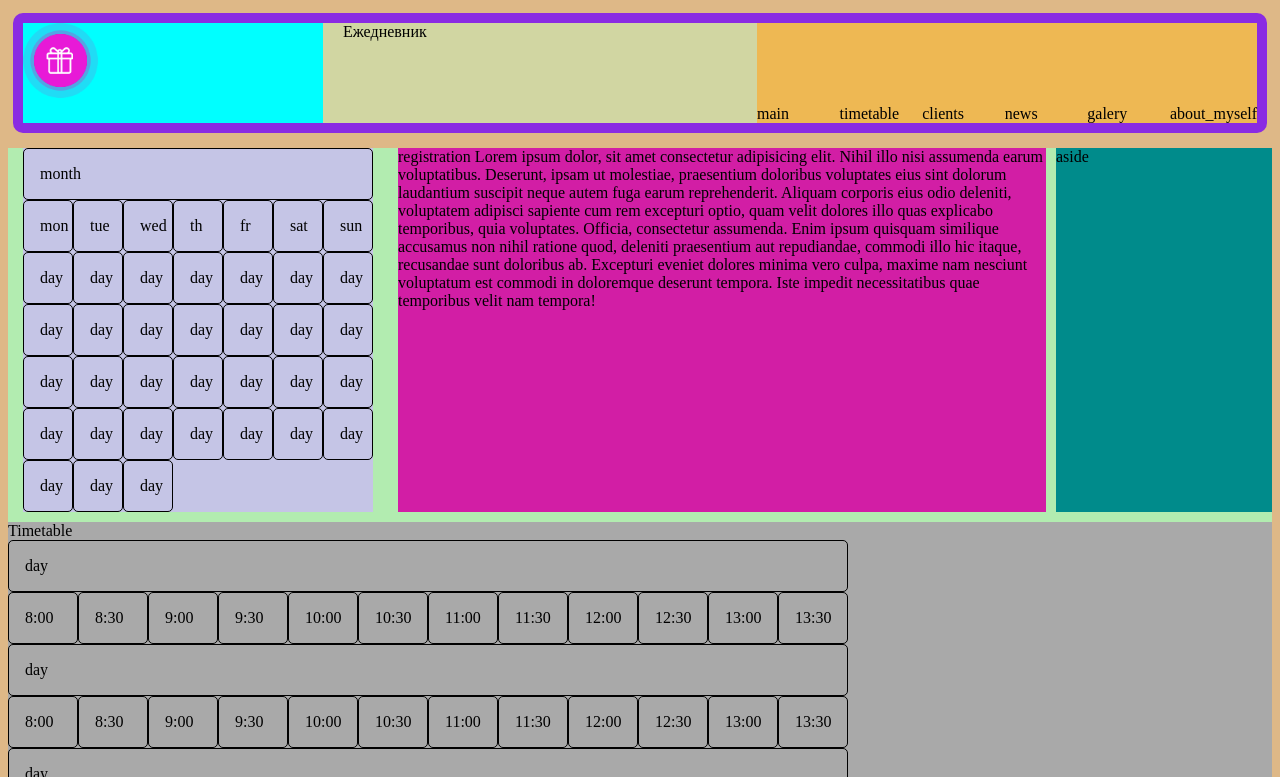
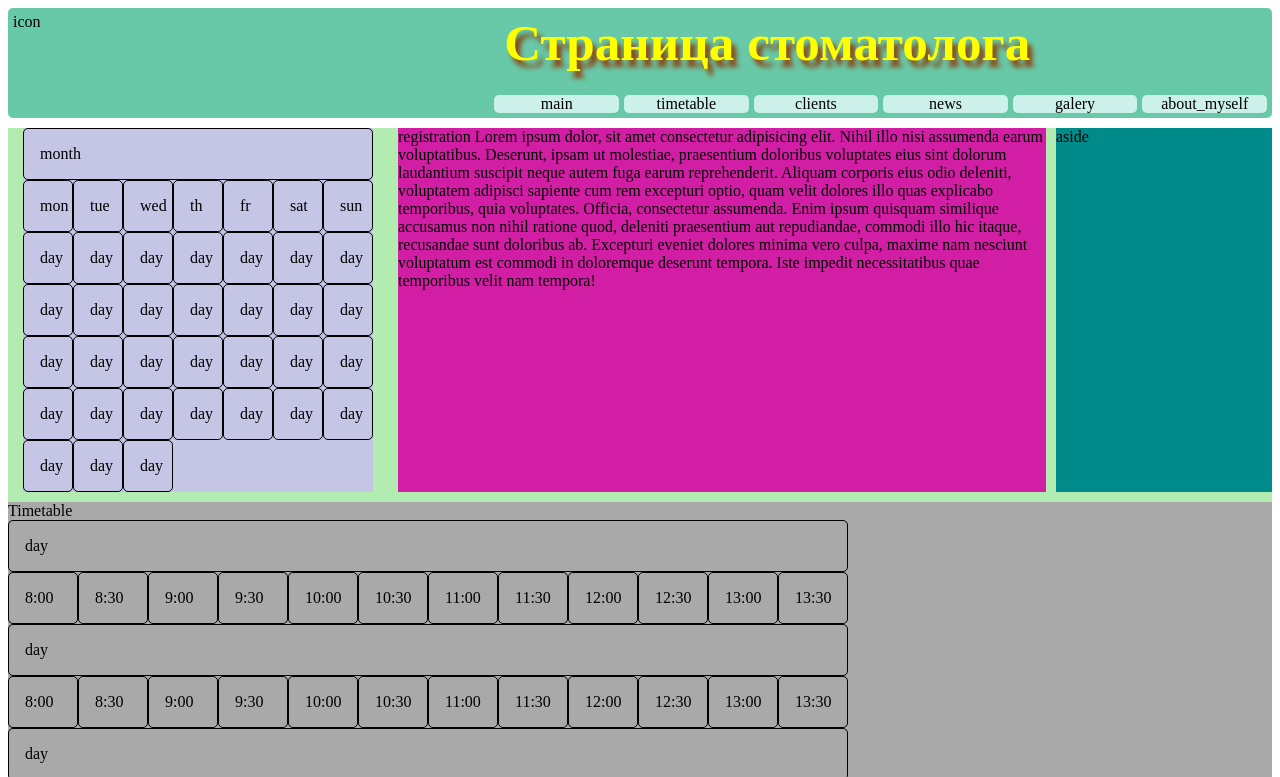
Before and after one commit to arckhr21/database, a website built with webpack: page index.html in a window 1280 px wide. Shown: the top 777 px of the page. Built offline with nearby package versions, Linux system fonts and the light colour scheme.

Commit message:
header_style

```diff
--- a/index.html
+++ b/index.html
@@ -14,25 +14,22 @@
 
             <div class="header">
                 <div class="header_photo">
-                    <!-- <p><img src="./src/assets/img/gift.png" alt="photo"></p> -->
-                    <!-- <img class="main_photo" src="./src/assets/img/1.jpg" alt="photo"> -->
-                    <!-- <img src="./src/assets/img/gift.png" alt="photo"> -->
-                    <!-- <picture>
-                        <source type="image/png" srcset="./src/assets/img/gift.png">
-                    </picture> -->
-                    <img src="./src/assets/img/gift.png" alt="photo">
+                    <!-- <img src="./src/assets/img/104.jpg" alt="photo"> -->
+                    icon
                 </div>
                 <div class="header_title">
                     <!-- <h1>Ежедневник</h1> -->
-                    <div class="content_header_title">Ежедневник</div>
+                    <div class="content_header_title">Страница стоматолога
+
+                    </div>
                 </div>
                 <div class="header_nav">
-                    <div class="header_nav_main">main</div>
-                    <div class="header_nav_timetable">timetable</div>
-                    <div class="header_nav_clients">clients</div>
-                    <div class="header_nav_news">news</div>
-                    <div class="header_nav_galery">galery</div>
-                    <div class="header_nav_about_myself">about_myself</div>
+                    <div class="header_nav_item header_nav_main">main</div>
+                    <div class="header_nav_item header_nav_timetable">timetable</div>
+                    <div class="header_nav_item header_nav_clients">clients</div>
+                    <div class="header_nav_item header_nav_news">news</div>
+                    <div class="header_nav_item header_nav_galery">galery</div>
+                    <div class="header_nav_item header_nav_about_myself">about_myself</div>
                 </div>
             </div>
             <div class="content">
--- /dev/null
+++ b/src/assets/scss/__vars.scss
@@ -0,0 +1,9 @@
+$linkColor: yellow;
+$h1Size: 2.5rem;
+$headerBackground: rgb(104, 201, 168);
+$navColor: rgb(204, 240, 234);
+//$navHoverColor: rgb(121, 204, 252);
+$navHoverColor: darkcyan;
+$navHoverTextColor: #fff;
+$headerTitleColor: yellow;
+$headerTitleSize: 4vw;
--- a/src/assets/scss/header.scss
+++ b/src/assets/scss/header.scss
@@ -1,52 +1,55 @@
 .header {
-    margin: 5px;
-    padding: 10px;
-    border-radius: 10px;
+    padding: 5px;
+    border-radius: 5px;
 
     grid-area: header;
-    background-color: blueviolet;
+    background-color: $headerBackground;
     height: 100px;
 
     display: grid;
-    grid-template-columns: 300px 1fr 500px ;
-    grid-template-rows: auto;
+    gap: 2px;
+
+    // grid-template-columns: 100px 1fr 1fr;
+    // grid-template-rows: auto;
 }
 .header_photo {
-    //display: block;
-    background-color:cyan;
-    background: 1px solid blue;
+    display: block;
+    background-color:$headerBackground;
+    grid-row: 1/span 2;
+}
+.header_title {
+    background-color:$headerBackground;
+    text-align: center;
+    grid-column: 2/span 2;
+}
+.content_header_title {
+    color:$headerTitleColor;
+    font-size: $headerTitleSize;
+    font-weight: 700;
+    text-shadow: saddlebrown 5px 7px 5px;
+    padding-left: 0px;
 
-    // width: 100%;
-    // height: 100%;
- }
- .header_photo > img {
-    //display: block;
-    max-width: 25%;
- }
-
-// .header_photo {
-//     //display: block;
-//     max-width: 100%;
-//     // width: 100%;
-//     // height: 100%;
-//     display: block;
-// }
-.header_title {
-    background-color:rgb(209, 214, 162);
-    background: 1px solid rgb(11, 43, 2);
-    padding-left: 20px;
-    // margin: 2,5px;
 }
 .header_nav {
     display: grid;
+    grid-column: 3/4;
+    //grid-column: 1/3;
+    gap: 5px;
     grid-template-columns: repeat(6, 1fr);
     grid-template-rows: auto;
 
     align-items: end;
     justify-content: space-evenly;
-    //justify-content: space-between;
 
-    background-color:rgb(238, 184, 83);
-    background: 1px solid rgb(11, 43, 2);
-    // margin: 2,5px;
+    background-color:$headerBackground;
 }
+.header_nav_item {
+    background-color: $navColor;
+    text-align: center;
+    border-radius: 5px;
+
+}
+.header_nav_item:hover {
+    background-color: $navHoverColor;
+    color: $navHoverTextColor;
+}
--- a/src/assets/scss/index.scss
+++ b/src/assets/scss/index.scss
@@ -1,5 +1,5 @@
 //@import "./_normalize";
-//@import "./vars";
+@import "./__vars";
 //@import "./_mixins";
 @import "./container";
 @import "./header";
@@ -14,8 +14,8 @@
 @import "./aboutmyself";
 
 body {
-    background-color: burlywood;
-    //min-height: 100vh;
+    background-color: #fff;
+    //font-size: 10px;
 }
 
 
--- a/src/assets/scss/vars.scss
+++ /dev/null
@@ -1,2 +0,0 @@
-$linkColor: yellow;
-$h1Size: 2.5rem;
```
Also changed, not shown: src/assets/img/101.jpg (added), src/assets/img/102.jpg (added), src/assets/img/103.jpg (added), src/assets/img/104.jpg (added), 3 other files.
